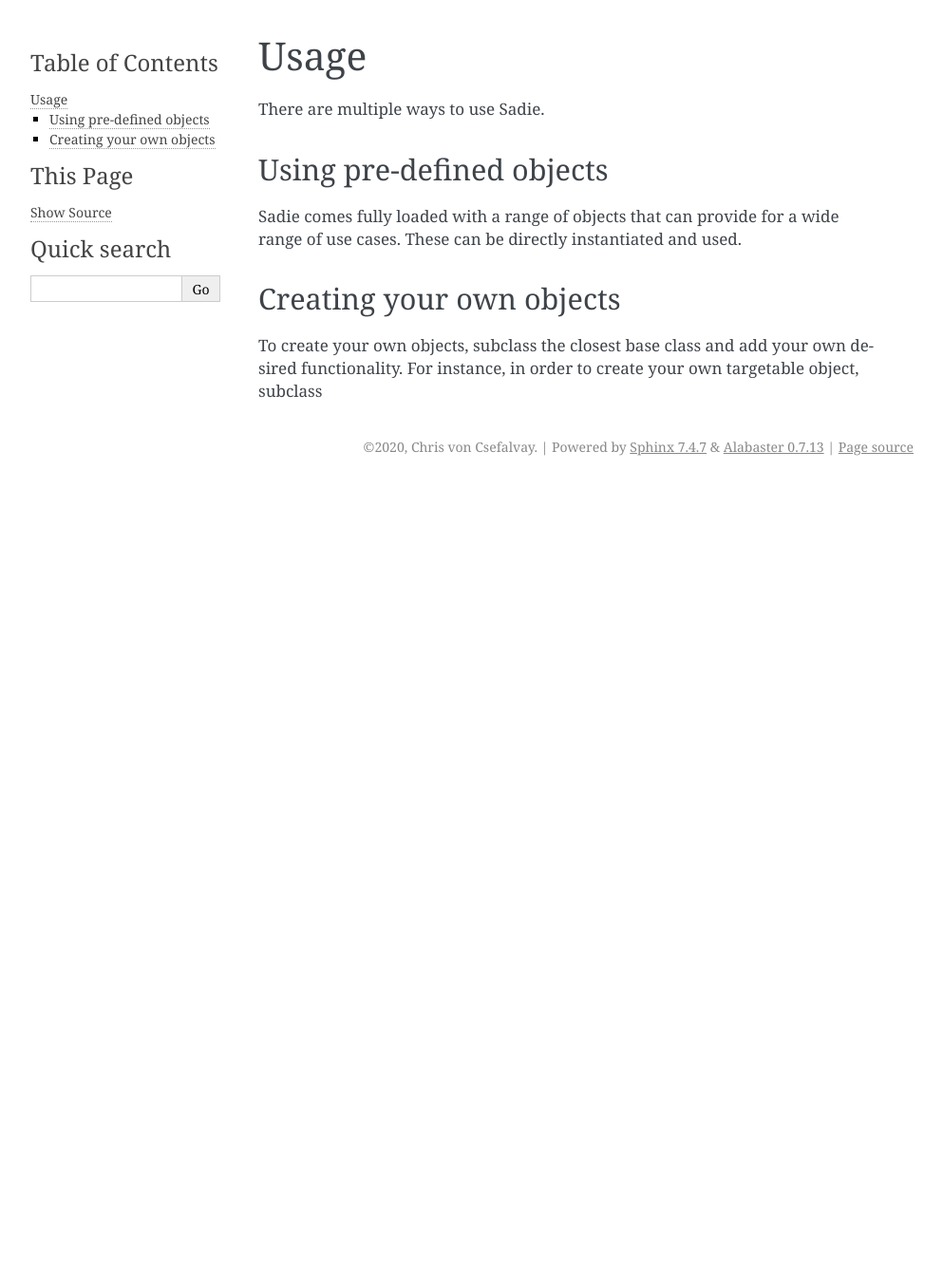
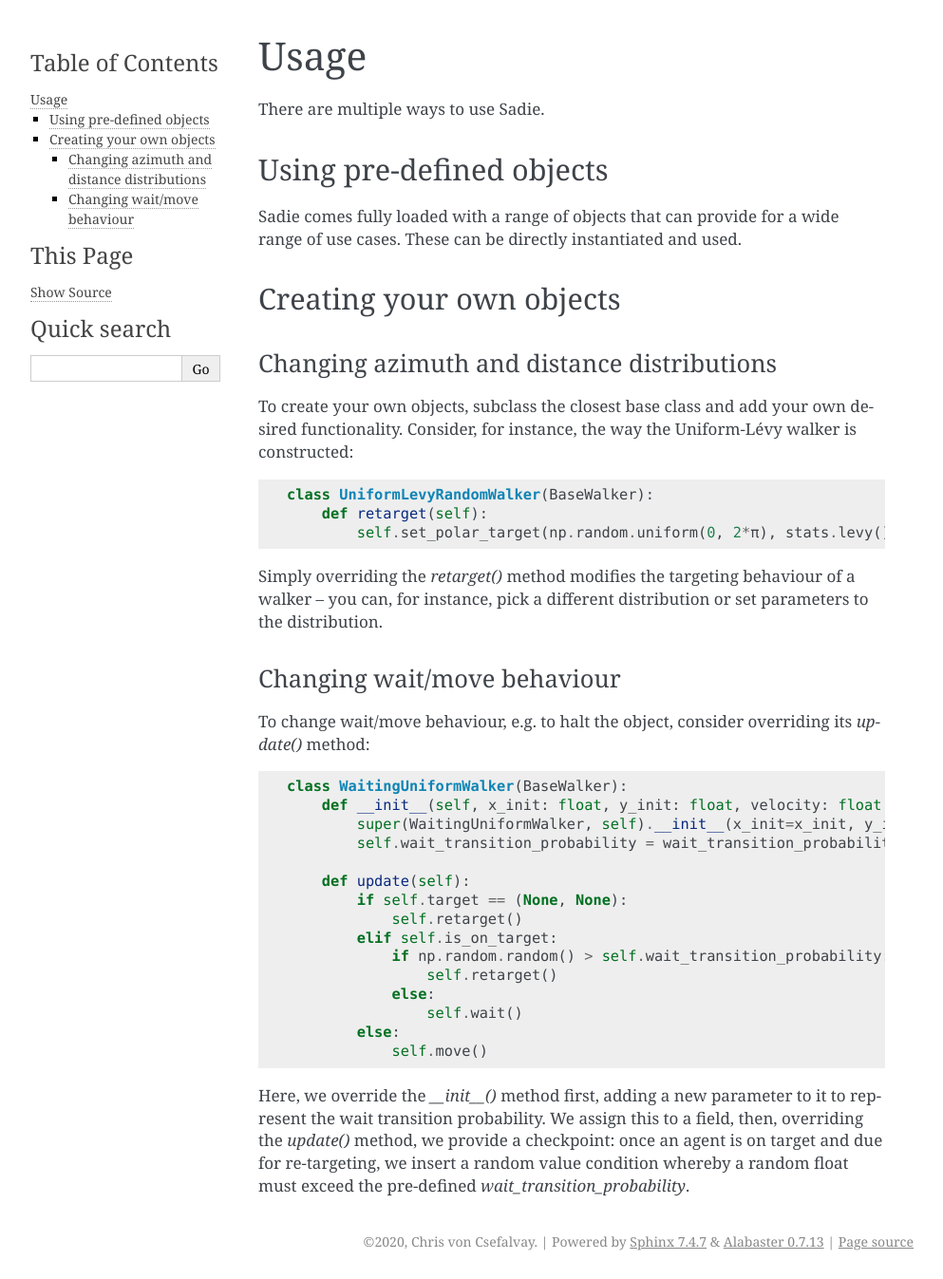
Before and after one commit to chrisvoncsefalvay/sadie, a Sphinx documentation site: the page built from docs/usage.rst, in a window 1280 px wide. Shown: the whole page at 95% size, without its empty margins (148-1141 px from the left). Built offline with Sphinx 7.4.7, drawn with Linux system fonts in a browser that asks for light colours; pages that are not in the unit, such as notebooks, are missing from menus; before the commit the page ends 900 px from its top, so only the background shows below that.

Commit message:
Expands on usage w/r/t custom methods.

```diff
--- a/docs/usage.rst
+++ b/docs/usage.rst
@@ -14,5 +14,46 @@ instantiated and used.
 Creating your own objects
 -------------------------
 
-To create your own objects, subclass the closest base class and add your own desired functionality. For instance, in
-order to create your own targetable object, subclass
+Changing azimuth and distance distributions
+...........................................
+
+To create your own objects, subclass the closest base class and add your own desired functionality. Consider, for
+instance, the way the Uniform-Lévy walker is constructed:
+
+.. code-block::
+
+    class UniformLevyRandomWalker(BaseWalker):
+        def retarget(self):
+            self.set_polar_target(np.random.uniform(0, 2*π), stats.levy().rvs())
+
+
+Simply overriding the `retarget()` method modifies the targeting behaviour of a walker -- you can, for instance, pick a
+different distribution or set parameters to the distribution.
+
+Changing wait/move behaviour
+............................
+
+To change wait/move behaviour, e.g. to halt the object, consider overriding its `update()` method:
+
+.. code-block::
+
+    class WaitingUniformWalker(BaseWalker):
+        def __init__(self, x_init: float, y_init: float, velocity: float = 1.0, wait_transition_probability: float = 0.4):
+            super(WaitingUniformWalker, self).__init__(x_init=x_init, y_init=y_init, velocity=velocity)
+            self.wait_transition_probability = wait_transition_probability
+
+        def update(self):
+            if self.target == (None, None):
+                self.retarget()
+            elif self.is_on_target:
+                if np.random.random() > self.wait_transition_probability:
+                    self.retarget()
+                else:
+                    self.wait()
+            else:
+                self.move()
+
+Here, we override the `__init__()` method first, adding a new parameter to it to represent the wait transition
+probability. We assign this to a field, then, overriding the `update()` method, we provide a checkpoint: once an agent
+is on target and due for re-targeting, we insert a random value condition whereby a random float must exceed the
+pre-defined `wait_transition_probability`.
```
